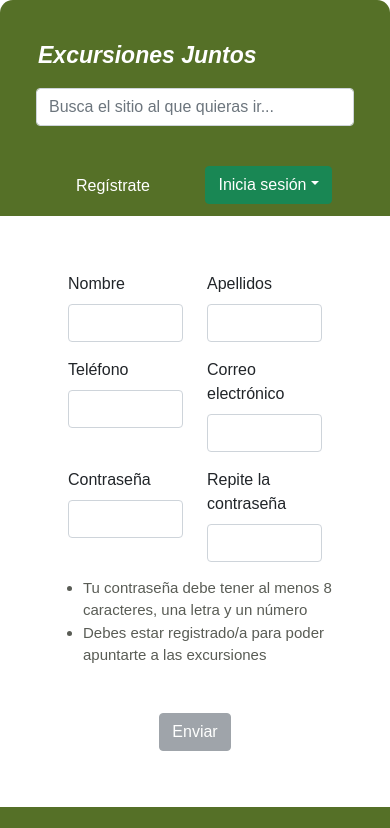
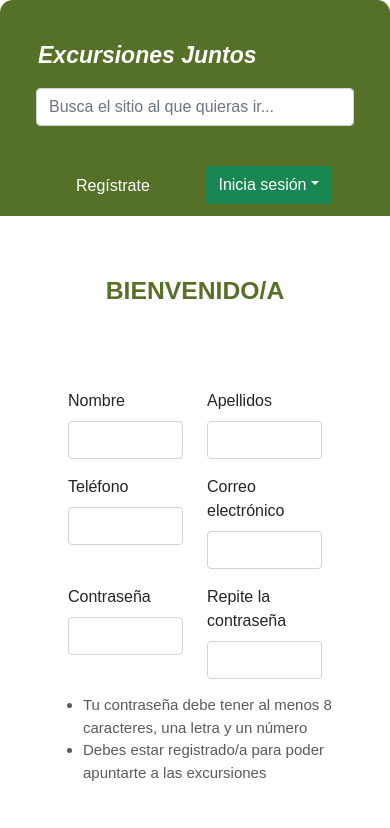
Before and after one commit to irenesj/excursiones, a React (Create React App) app: page /register in a window 390 px wide. Shown: the top 828 px of the page. Built offline with nearby package versions, Linux system fonts and the light colour scheme; no server answers.

Commit message:
More responsive design and some updates

```diff
--- a/src/components/Excursion.js
+++ b/src/components/Excursion.js
@@ -75,7 +75,7 @@ function Excursion(props) {
     // Variable that has the button that appears when the user is signed up in that excursion in concrete
     const BtnAlreadyJoined = <>
 
-        <p className={styles.joinExcursionParagraph}>Apuntado/a</p>
+        <p className="offset-md-4 mt-4 text-uppercase"><strong>Apuntado/a</strong></p>
 
     </>
 
@@ -108,7 +108,7 @@ function Excursion(props) {
                 </Col>
             </Row>
             <Row>
-                <Col xs="12" md="2" className="offset-md-5">
+                <Col xs="12" md="3" className="offset-md-4">
                     {isLoggedIn && user && !user.excursions.includes(props.id) && BtnJoiningNojoined}
                     {isLoggedIn && user && user.excursions.includes(props.id) && BtnAlreadyJoined}
                 </Col>
--- a/src/components/Register.js
+++ b/src/components/Register.js
@@ -1,5 +1,5 @@
 import React, { useState, useEffect } from 'react';
-import { Row, Col, Form, Button } from 'react-bootstrap';
+import { Row, Col, Form, Button, Container } from 'react-bootstrap';
 import { useSelector, useDispatch } from 'react-redux';
 import { Navigate } from 'react-router-dom';
 import { login } from '../slicers/loginSlice';
@@ -89,6 +89,12 @@ function Register() {
 
     return (
 
+        <Container>
+            <Row>
+                <Col xs="12">
+                   <h2 className={styles.title}>Bienvenido/a</h2>
+                </Col>
+            </Row>
             <Col>
                 <Form className={styles.form}>
                     <Row className="mb-3">
@@ -119,6 +125,8 @@ function Register() {
                     </div>
                 </Form>
             </Col>
+        </Container>
+
 
     );
 
--- a/src/components/UserPage.js
+++ b/src/components/UserPage.js
@@ -128,7 +128,7 @@ function UserPage() {
                     <Col className="text-start text-md-end" xs="12" md="6">
                         <label className={styles.userInputLabel}>Nombre:</label>
                     </Col>
-                    <Col className="text-start" xs="12" md="6">
+                    <Col className="text-start" xs="12" md="4">
                         <UserPageInputEdit isEditing={isEditing} inputToChange={setName} value={name} />
                     </Col>
                 </Row>
@@ -136,7 +136,7 @@ function UserPage() {
                     <Col className="text-start text-md-end" xs="12" md="6">
                         <label className={styles.userInputLabel}>Apellidos:</label>
                     </Col>
-                    <Col className="text-start" xs="12" md="6">
+                    <Col className="text-start" xs="12" md="4">
                         <UserPageInputEdit isEditing={isEditing} inputToChange={setSurname} value={surname} />
                     </Col>
                 </Row>
@@ -144,8 +144,16 @@ function UserPage() {
                     <Col className="text-start text-md-end" xs="12" md="6">
                         <label className={styles.userInputLabel}>Teléfono:</label>
                     </Col>
-                    <Col className="text-start" xs="12" md="6">
+                    <Col className="text-start" xs="12" md="4">
                         <UserPageInputEdit isEditing={isEditing} inputToChange={setPhone} value={phone} />
+                    </Col>
+                </Row>
+                <Row>
+                    <Col className="text-start text-md-end" xs="12" md="6">
+                        <label className={styles.userInputLabel}>Excursiones a las que te has apuntado:</label>
+                    </Col>
+                    <Col className="text-start" xs="12" md="4">
+                        {user && user.excursions}
                     </Col>
                 </Row>
             </Container>
@@ -154,7 +162,7 @@ function UserPage() {
                     <Col xs="12" md="2" className="offset-md-5">
                         {!isEditing && <Button className="w-100" variant="success" onClick={startEdit}>Editar</Button>}
                         {isEditing && <Button className="w-100 mb-2" variant="danger" onClick={cancelEdit}>Cancelar</Button>}
-                        {isEditing && <Button className="w-100" variant="success" onClick={saveEdit}>Guardar</Button>}
+                        {isEditing && <Button className="w-100 mb-2" variant="success" onClick={saveEdit}>Guardar</Button>}
                     </Col>
                 </Row>
             </Container>
--- a/src/css/Register.module.css
+++ b/src/css/Register.module.css
@@ -1,3 +1,14 @@
+.title{
+
+    margin-top: 60px;
+    padding-bottom: 20px;
+    color: #557027;
+    font-weight: bold;
+    text-align: center;
+    text-transform: uppercase;
+
+}
+
 .form {
 
     background-color: white;
```
Lines whose indentation alone changed are shown as unchanged.
